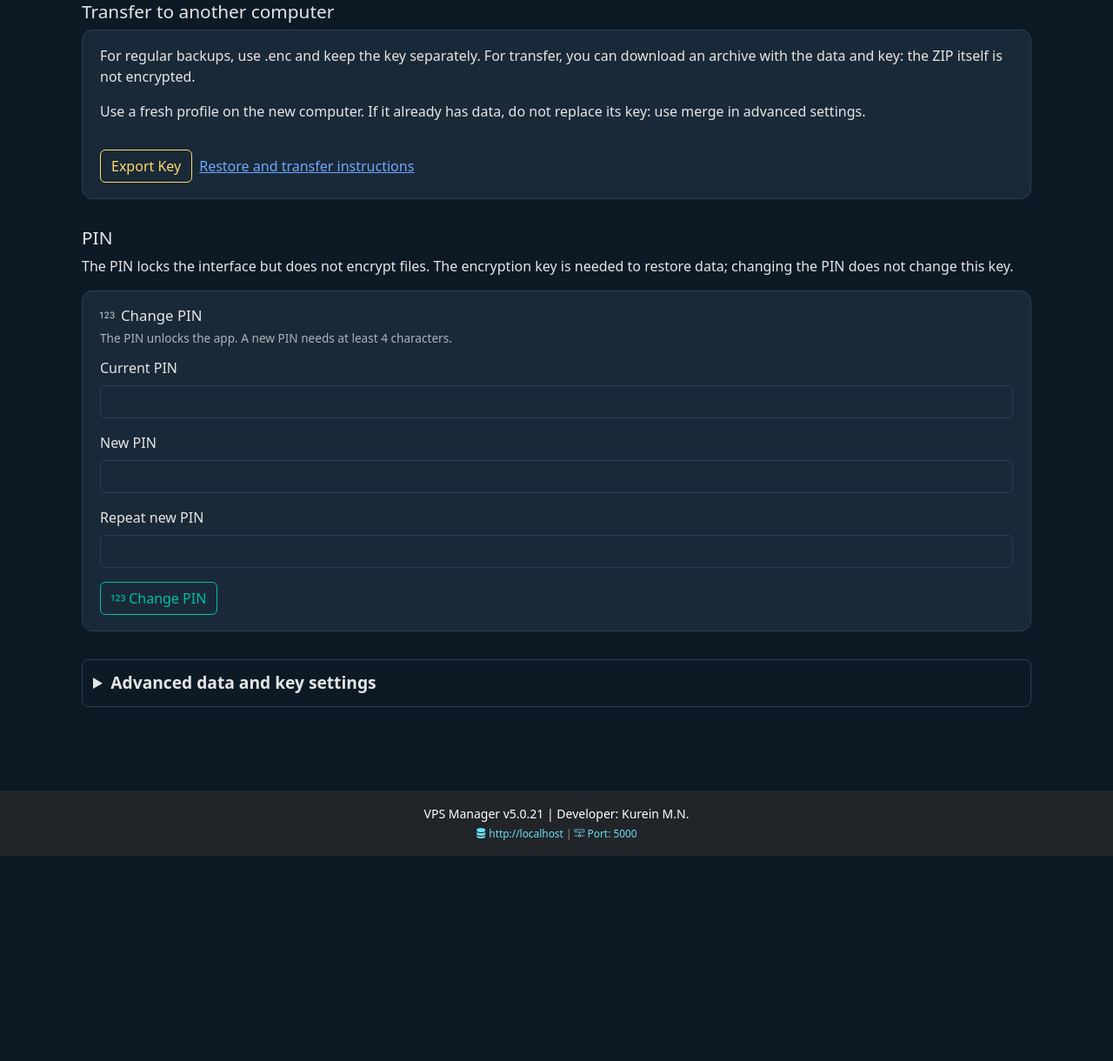
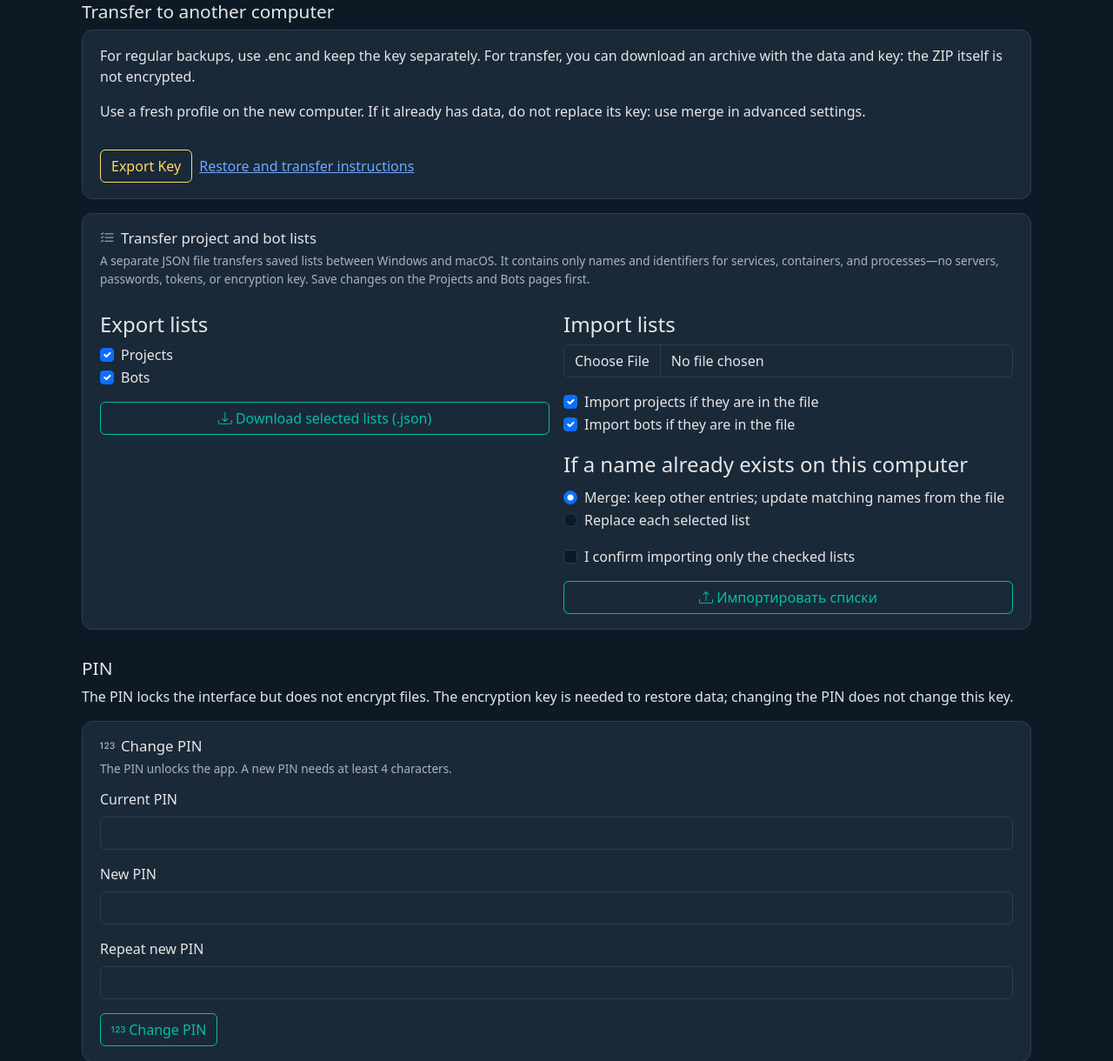
Before and after one commit to kureinmaxim/vpn-server-manager, a Flask app: page /settings in a window 1280 px wide. Shown: the part 1060-2280 px from the top of the page at 87% size. Before the commit the page ends 2044 px from the top, so only its background shows below. Run offline with Flask 3, Linux system fonts and the light colour scheme; the visitor is signed in with stand-in values (Sample User, id 1); some libraries are stand-ins or nearby versions.

Commit message:
Add portable project and bot catalog transfer

```diff
--- a/app/routes/main.py
+++ b/app/routes/main.py
@@ -1055,6 +1055,91 @@ B. На компьютере уже есть свои серверы — объ
         flash(_('Не удалось подготовить экспорт. Проверьте активный файл и ключ профиля.'), 'danger')
         return redirect(url_for('main.settings'))
 
+
+@main_bp.route('/export_catalogs', methods=['POST'])
+@require_auth
+@require_pin
+@csrf_protect
+def export_catalogs():
+    """Export selected, non-secret project/bot catalogs as a portable JSON file."""
+    from ..services.catalog_transfer import CatalogTransferError, export as export_catalog_data
+
+    manager = registry.get('data_manager')
+    if manager is None:
+        flash(_('Каталоги не экспортированы: сервис данных недоступен.'), 'danger')
+        return redirect(url_for('main.settings') + '#settings-transfer')
+    try:
+        raw = export_catalog_data(manager, current_app.config, {
+            'projects': request.form.get('include_projects') == 'yes',
+            'bots': request.form.get('include_bots') == 'yes',
+        })
+        filename = 'vpnservermanager_catalogs_' + datetime.datetime.now().strftime('%Y%m%d_%H%M%S') + '.json'
+        return _secret_download(raw, filename, 'application/json')
+    except CatalogTransferError as exc:
+        if str(exc) == 'nothing_selected':
+            message = _('Выберите хотя бы один список для экспорта.')
+        else:
+            message = _('Не удалось подготовить списки. Проверьте сохранённые каталоги и повторите экспорт.')
+        logger.warning('Catalog export failed (%s)', str(exc))
+        flash(message, 'danger')
+        return redirect(url_for('main.settings') + '#settings-transfer')
+    except Exception as exc:
+        logger.warning('Catalog export failed (%s)', type(exc).__name__)
+        flash(_('Не удалось подготовить списки. Проверьте профиль и повторите экспорт.'), 'danger')
+        return redirect(url_for('main.settings') + '#settings-transfer')
+
+
+@main_bp.route('/import_catalogs', methods=['POST'])
+@require_auth
+@require_pin
+@csrf_protect
+def import_catalogs():
+    """Import selected catalogs, merging by name unless replacement was requested."""
+    from ..services.catalog_transfer import CatalogTransferError, MAX_BYTES, import_catalogs as import_catalog_data
+
+    uploaded = request.files.get('catalog_file')
+    selected = {
+        'projects': request.form.get('import_projects') == 'yes',
+        'bots': request.form.get('import_bots') == 'yes',
+    }
+    mode = request.form.get('catalog_mode', 'merge')
+    if (not uploaded or not (uploaded.filename or '').lower().endswith('.json') or
+            request.form.get('confirm_catalog_import') != 'yes'):
+        flash(_('Выберите JSON-файл и подтвердите импорт списков.'), 'warning')
+        return redirect(url_for('main.settings') + '#settings-transfer')
+    try:
+        raw = uploaded.read(MAX_BYTES + 1)
+        if len(raw) > MAX_BYTES:
+            raise CatalogTransferError('catalog_too_large')
+        manager = registry.get('data_manager')
+        if manager is None:
+            raise CatalogTransferError('profile_unavailable')
+        counts = import_catalog_data(manager, raw, selected=selected, mode=mode)
+        imported = []
+        if 'projects' in counts:
+            imported.append(_('проекта: %(count)s', count=counts['projects']))
+        if 'bots' in counts:
+            imported.append(_('бота: %(count)s', count=counts['bots']))
+        flash(_('Списки импортированы. Записей — %(counts)s.', counts='; '.join(imported)), 'success')
+    except CatalogTransferError as exc:
+        messages = {
+            'nothing_selected': _('Отметьте проекты и/или ботов для импорта.'),
+            'catalog_too_large': _('Файл списков слишком большой.'),
+            'invalid_file': _('Файл списков повреждён или имеет неверный формат.'),
+            'unsupported_format': _('Формат файла списков не поддерживается этой версией приложения.'),
+            'invalid_catalog': _('В файле есть некорректные записи. Ничего не изменено.'),
+            'no_catalogs': _('В файле нет списков проектов или ботов.'),
+            'selected_catalog_missing': _('В файле нет каждого выбранного списка. Ничего не изменено.'),
+            'invalid_mode': _('Выберите способ объединения списков.'),
+            'profile_unavailable': _('Сервис данных недоступен. Проверьте профиль и ключ.'),
+        }
+        logger.warning('Catalog import rejected (%s)', str(exc))
+        flash(messages.get(str(exc), _('Не удалось импортировать списки. Ничего не изменено.')), 'danger')
+    except Exception as exc:
+        logger.warning('Catalog import failed (%s)', type(exc).__name__)
+        flash(_('Не удалось импортировать списки. Проверьте профиль и файл.'), 'danger')
+    return redirect(url_for('main.settings') + '#settings-transfer')
+
 @main_bp.route('/help')
 @log_request
 def help():
--- a/templates/settings.html
+++ b/templates/settings.html
@@ -86,6 +86,54 @@
                 <button type="button" class="btn btn-outline-warning" data-export="key">{{ _('Экспортировать ключ') }}</button>
                 {% if active_data_file %}<button type="button" class="btn btn-outline-warning" data-export="package">{{ _('Незашифрованный архив секретов (.zip)') }}</button>{% endif %}
                 <a href="{{ url_for('main.help') }}#backup-transfer">{{ _('Инструкция по восстановлению и переносу') }}</a>
+            </div>
+        </div>
+        <div class="settings-panel mt-3">
+            <h3><i class="bi bi-list-check" aria-hidden="true"></i> {{ _('Перенести списки проектов и ботов') }}</h3>
+            <p class="settings-hint">{{ _('Отдельный JSON-файл переносит сохранённые списки между Windows и macOS. В нём только названия и идентификаторы служб, контейнеров и процессов — без серверов, паролей, токенов и ключа. Сначала сохраните изменения на страницах проектов и ботов.') }}</p>
+            <div class="settings-grid settings-grid-2">
+                <form action="{{ url_for('main.export_catalogs') }}" method="post" class="settings-form">
+                    <input type="hidden" name="csrf_token" value="{{ session.csrf_token }}">
+                    <h4>{{ _('Экспорт списков') }}</h4>
+                    <div class="form-check">
+                        <input class="form-check-input" type="checkbox" name="include_projects" value="yes" id="exportCatalogProjects" checked>
+                        <label class="form-check-label" for="exportCatalogProjects">{{ _('Проекты') }}</label>
+                    </div>
+                    <div class="form-check mb-3">
+                        <input class="form-check-input" type="checkbox" name="include_bots" value="yes" id="exportCatalogBots" checked>
+                        <label class="form-check-label" for="exportCatalogBots">{{ _('Боты') }}</label>
+                    </div>
+                    <button class="btn btn-outline-primary" type="submit"><i class="bi bi-download" aria-hidden="true"></i> {{ _('Скачать выбранные списки (.json)') }}</button>
+                </form>
+                <form action="{{ url_for('main.import_catalogs') }}" method="post" enctype="multipart/form-data" class="settings-form">
+                    <input type="hidden" name="csrf_token" value="{{ session.csrf_token }}">
+                    <h4>{{ _('Импорт списков') }}</h4>
+                    {{ file_picker('catalogTransferFile', 'catalog_file', accept='.json', required=True) }}
+                    <div class="form-check mt-3">
+                        <input class="form-check-input" type="checkbox" name="import_projects" value="yes" id="importCatalogProjects" checked>
+                        <label class="form-check-label" for="importCatalogProjects">{{ _('Импортировать проекты, если они есть в файле') }}</label>
+                    </div>
+                    <div class="form-check mb-3">
+                        <input class="form-check-input" type="checkbox" name="import_bots" value="yes" id="importCatalogBots" checked>
+                        <label class="form-check-label" for="importCatalogBots">{{ _('Импортировать ботов, если они есть в файле') }}</label>
+                    </div>
+                    <fieldset class="mb-3">
+                        <legend class="form-label">{{ _('Если имя уже есть на этом компьютере') }}</legend>
+                        <div class="form-check">
+                            <input class="form-check-input" type="radio" name="catalog_mode" id="catalogMerge" value="merge" checked>
+                            <label class="form-check-label" for="catalogMerge">{{ _('Объединить: сохранить остальные записи; совпадающие обновить из файла') }}</label>
+                        </div>
+                        <div class="form-check">
+                            <input class="form-check-input" type="radio" name="catalog_mode" id="catalogReplace" value="replace">
+                            <label class="form-check-label" for="catalogReplace">{{ _('Заменить каждый выбранный список целиком') }}</label>
+                        </div>
+                    </fieldset>
+                    <div class="form-check mb-3">
+                        <input class="form-check-input" type="checkbox" name="confirm_catalog_import" value="yes" id="confirmCatalogImport" required>
+                        <label class="form-check-label" for="confirmCatalogImport">{{ _('Подтверждаю импорт только отмеченных списков') }}</label>
+                    </div>
+                    <button class="btn btn-outline-primary" type="submit"><i class="bi bi-upload" aria-hidden="true"></i> {{ _('Импортировать списки') }}</button>
+                </form>
             </div>
         </div>
     </section>
```
Also changed, not shown: app/services/catalog_transfer.py (added, +141 -0 lines), tests/test_routes/test_catalog_transfer.py (added, +116 -0 lines), tests/test_services/test_catalog_transfer.py (added, +107 -0 lines), CHANGELOG.md, translations/en/LC_MESSAGES/messages.po, translations/zh/LC_MESSAGES/messages.po.
